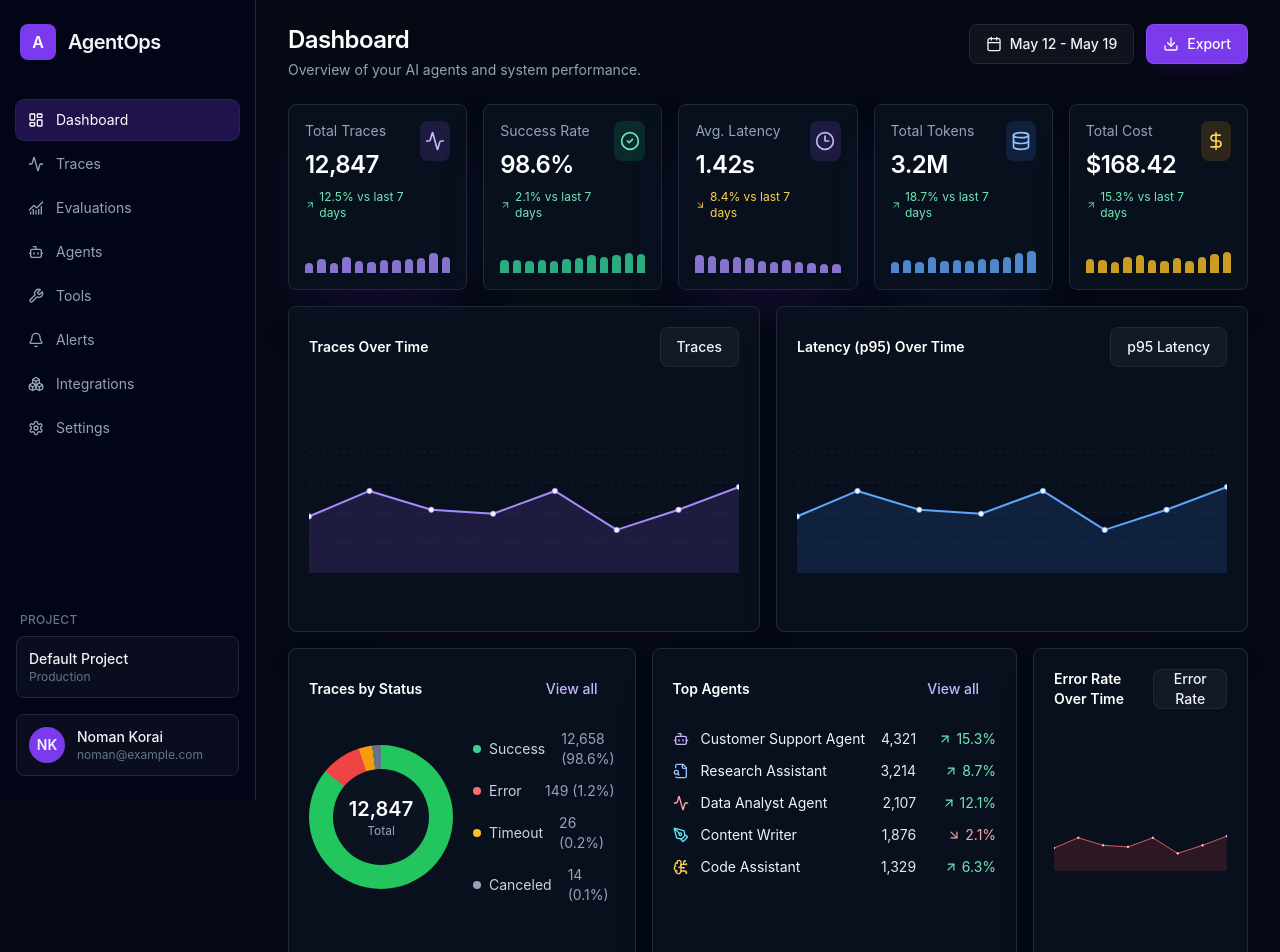
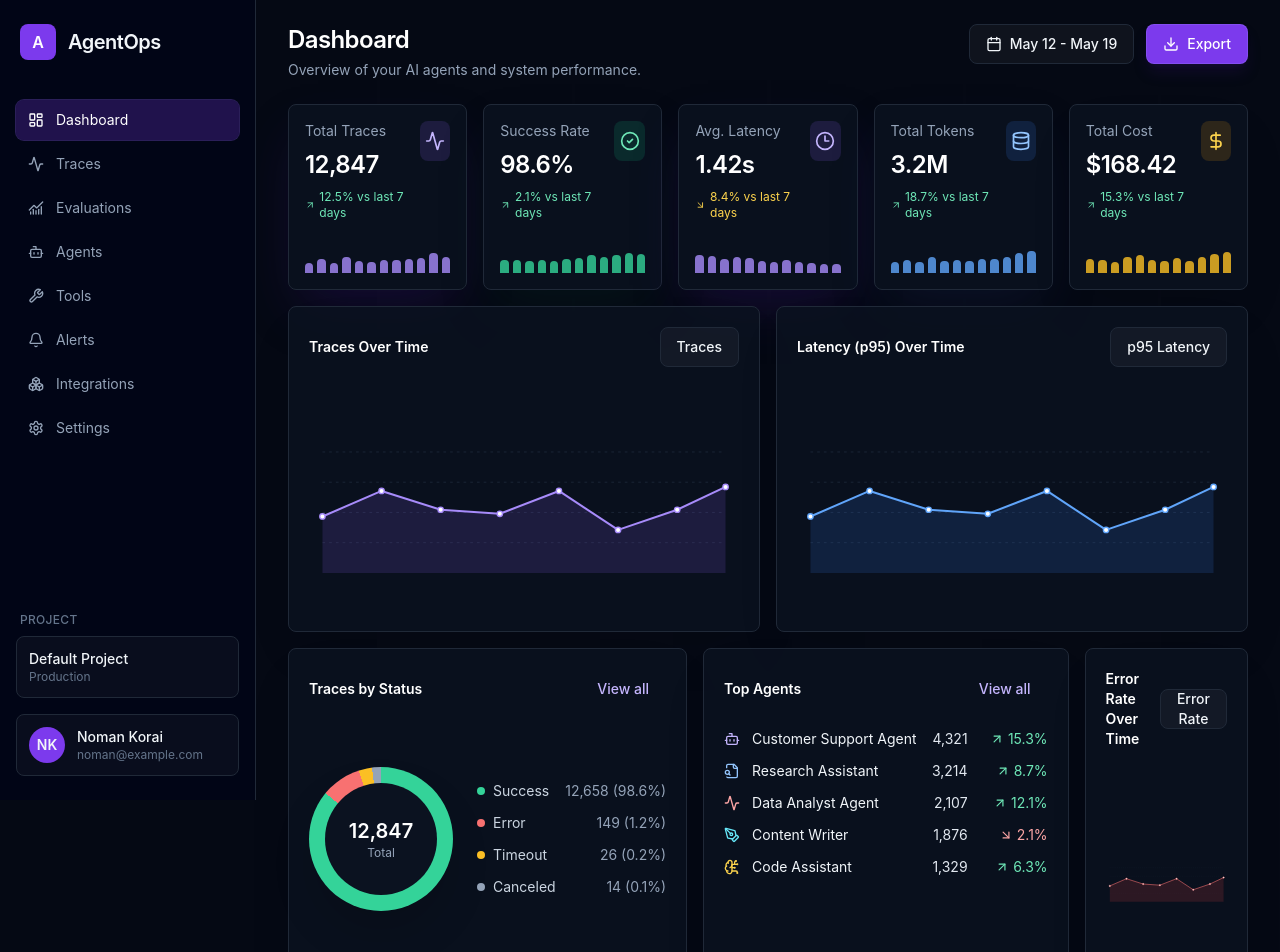
Before and after one commit to ArelGabay/agentops, a React (Vite) app in the folder frontend/: page /dashboard in a window 1280 px wide. Shown: the top 952 px of the page. Built offline with nearby package versions, Linux system fonts and the light colour scheme.

Commit message:
fix(frontend): polish dashboard ui

```diff
--- a/frontend/src/pages/DashboardPage.tsx
+++ b/frontend/src/pages/DashboardPage.tsx
@@ -132,32 +132,32 @@ function StaticLineChart({ tone = 'violet' }: { tone?: 'violet' | 'blue' | 'red'
     <div className="h-56">
       <svg className="h-full w-full" viewBox="0 0 640 220" role="img" aria-label="Static chart preview">
         <path
-          className="stroke-slate-800"
-          d="M0 40H640 M0 85H640 M0 130H640 M0 175H640"
+          className="stroke-slate-700/60"
+          d="M20 40H620 M20 85H620 M20 130H620 M20 175H620"
           fill="none"
           strokeDasharray="4 6"
           strokeWidth="1"
         />
         <path
           className={fillStyles[tone]}
-          d="M0 136 L90 98 L182 126 L274 132 L366 98 L458 156 L550 126 L640 92 L640 220 L0 220 Z"
+          d="M20 136 L108 98 L196 126 L284 132 L372 98 L460 156 L548 126 L620 92 L620 220 L20 220 Z"
         />
         <path
           className={strokeStyles[tone]}
-          d="M0 136 L90 98 L182 126 L274 132 L366 98 L458 156 L550 126 L640 92"
+          d="M20 136 L108 98 L196 126 L284 132 L372 98 L460 156 L548 126 L620 92"
           fill="none"
           strokeLinecap="round"
           strokeLinejoin="round"
           strokeWidth="3"
         />
-        {[0, 90, 182, 274, 366, 458, 550, 640].map((x, index) => (
+        {[20, 108, 196, 284, 372, 460, 548, 620].map((x, index) => (
           <circle
-            className={strokeStyles[tone]}
+            className={['fill-white', strokeStyles[tone]].join(' ')}
             cx={x}
             cy={[136, 98, 126, 132, 98, 156, 126, 92][index]}
-            fill="currentColor"
             key={x}
             r="4"
+            strokeWidth="2"
           />
         ))}
       </svg>
@@ -167,9 +167,9 @@ function StaticLineChart({ tone = 'violet' }: { tone?: 'violet' | 'blue' | 'red'
 
 function StatusDonut() {
   return (
-    <div className="flex flex-col gap-5 sm:flex-row sm:items-center">
-      <div className="grid h-36 w-36 shrink-0 place-items-center rounded-full bg-[conic-gradient(#22c55e_0_86%,#ef4444_86%_95%,#f59e0b_95%_98%,#64748b_98%_100%)]">
-        <div className="grid h-24 w-24 place-items-center rounded-full bg-app-surface text-center">
+    <div className="flex min-h-[220px] flex-col gap-6 sm:flex-row sm:items-center">
+      <div className="grid h-36 w-36 shrink-0 place-items-center rounded-full bg-[conic-gradient(#34d399_0_86%,#f87171_86%_95%,#fbbf24_95%_98%,#94a3b8_98%_100%)] shadow-2xl shadow-black/20">
+        <div className="grid h-28 w-28 place-items-center rounded-full bg-app-surface text-center">
           <div>
             <p className="text-xl font-semibold text-white">12,847</p>
             <p className="text-xs text-slate-400">Total</p>
@@ -185,11 +185,11 @@ function StatusDonut() {
           ['Canceled', '14 (0.1%)', 'bg-slate-400'],
         ].map(([label, value, color]) => (
           <div className="flex items-center justify-between gap-4" key={label}>
-            <span className="flex items-center gap-2 text-slate-300">
+            <span className="flex items-center gap-2 whitespace-nowrap text-slate-300">
               <span className={['h-2 w-2 rounded-full', color].join(' ')} />
               {label}
             </span>
-            <span className="text-slate-400">{value}</span>
+            <span className="whitespace-nowrap text-slate-400">{value}</span>
           </div>
         ))}
       </div>
@@ -275,9 +275,9 @@ export function DashboardPage() {
             <span className="truncate font-medium text-violet-300">{traceId}</span>,
             <span className="truncate text-slate-200">{agent}</span>,
             <StatusBadge status={status as 'success' | 'error' | 'timeout'} />,
-            <span className="text-slate-300">{latency}</span>,
-            <span className="text-slate-300">{tokens}</span>,
-            <span className="text-slate-300">{cost}</span>,
+            <span className="whitespace-nowrap text-slate-300">{latency}</span>,
+            <span className="whitespace-nowrap text-slate-300">{tokens}</span>,
+            <span className="whitespace-nowrap text-slate-300">{cost}</span>,
           ])}
         />
       </Card>
```
